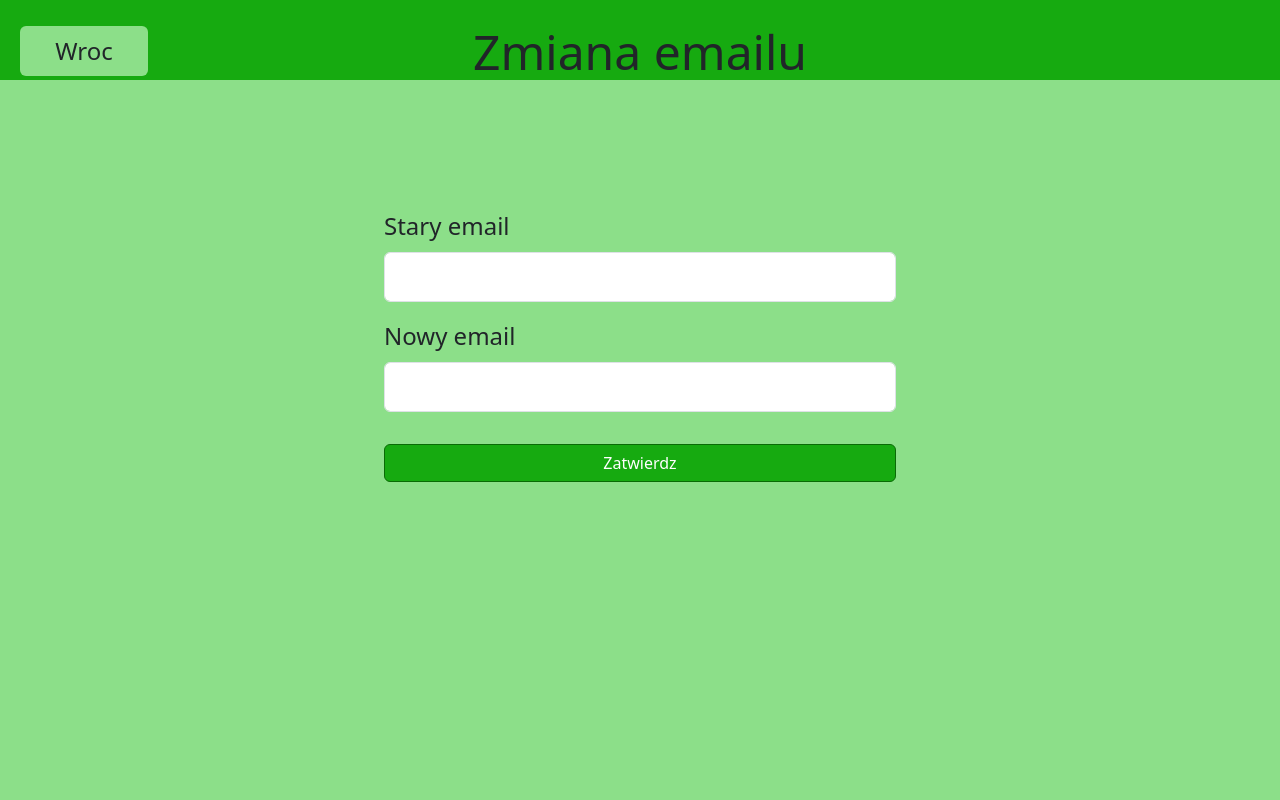
After one commit to piotrzegarek/IPR, a Flask app: page /change-email in a window 1280 px wide. The commit adds this page. Run offline with Flask 3, Linux system fonts and the light colour scheme; a user stored in the database is signed in; tables that the repository leaves empty hold one stand-in row (values such as "Sample post").

Commit message:
Change email view

```diff
--- a/app/forms.py
+++ b/app/forms.py
@@ -12,6 +12,10 @@ class ChangePasswordForm(FlaskForm):
     old_password=PasswordField("Stare haslo", validators=[DataRequired()])
     new_password=PasswordField("Nowe haslo", validators=[DataRequired()])
     confirm_password=PasswordField("Potwierdz haslo", validators=[DataRequired()])
+
+class ChangeEmailForm(FlaskForm):
+    old_email=StringField("Stare haslo", validators=[DataRequired()])
+    new_email=StringField("Nowe haslo", validators=[DataRequired()])
 
 class WarehouseSearchForm(FlaskForm):
     name=StringField("Name")
--- a/app/models.py
+++ b/app/models.py
@@ -15,6 +15,7 @@ class User(db.Model):
     imie = db.Column(db.String(120), nullable=False)
     nazwisko = db.Column(db.String(120), nullable=False)
     authenticated = db.Column(db.Boolean, default=False)
+    email = db.Column(db.String(120), nullable=False, unique=True)
     buyer = db.relationship("Buyer", uselist=False, backref="buyer")
 
     def is_active(self):
@@ -87,6 +88,8 @@ class UserController(Controller):
             user.imie = update_data.get("imie")
         if "nazwisko" in update_data.keys():
             user.nazwisko = update_data.get("nazwisko")
+        if "email" in update_data.keys():
+            user.email = update_data.get("email")
         db.session.commit()
 
     def getLogin(self, username: str) -> User:
--- /dev/null
+++ b/app/templates/change_email.html
@@ -0,0 +1,50 @@
+{% extends "base.html" %}
+{% block title %}Zmiana hasla{% endblock %}
+
+{% block css %}
+<link rel="stylesheet" href="{{ url_for('static', filename='css/login.css') }}">
+{% endblock css %}
+
+{% block content %}
+
+<div class="main-box">
+    <a href="{{ url_for('home') }}" type="button" class="backBtn btn mt-3">Wroc</a>
+    <p class="title-text text-center">Zmiana emailu</p>
+    <div class="form-container">
+        <form class="loginForm" method="POST" action="/change-email">
+            {{ form.csrf_token }}
+            <div class="mb-3">
+                <label class="form-label">Stary email</label>
+                {{ form.old_email(class_="form-control") }}
+                {% if form.old_email.errors %}
+                    <ul class=errors>
+                    {% for error in form.old_email.errors %}
+                    <li>{{ error }}</li>
+                    {% endfor %}
+                    </ul>
+                {% endif %}
+            </div>
+            <div class="mb-3">
+                <label class="form-label">Nowy email</label>
+                {{ form.new_email(class_="form-control") }}
+                {% if form.new_email.errors %}
+                    <ul class=errors>
+                    {% for error in form.new_email.errors %}
+                    <li>{{ error }}</li>
+                    {% endfor %}
+                    </ul>
+                {% endif %}
+            </div>
+
+            <button type="submit" class="btn btn-primary mt-3">Zatwierdz</button>
+            {% if error == true %}
+                <p>Zmiana emaila nie powiodla sie, sprobuj ponownie.</p>
+            {% endif %}
+            {% if success == true %}
+                <p>Email zostal zmieniony.</p>
+            {% endif %}
+        </form>
+    </div>
+</div>
+
+{% endblock content %}
--- a/app/templates/home.html
+++ b/app/templates/home.html
@@ -23,6 +23,9 @@
                 <a class="actionBtn col" href="{{ url_for('logout') }}">
                     <p>Wyloguj</p>
                 </a>
+                <a class="actionBtn col" href="{{ url_for('change_email') }}">
+                    <p>Zmien email</p>
+                </a>
                 <a class="actionBtn col" href="{{ url_for('change_password') }}">
                     <p>Zmien haslo</p>
                 </a>
--- a/app/templates/view_offer.html
+++ b/app/templates/view_offer.html
@@ -53,9 +53,11 @@
                 <div class="comment-content">
                     <p>{{com.author}}: {{com.content}}</p>
                 </div>
+                {% if com.author_id == current_user.id %}
                 <div class="comment-remove" onclick="window.location='/remove-comment/{{offer.id}}/{{com.id}}'">
                     <p>Usun</p>
                 </div>
+                {% endif %}
             </div>
         {% endfor %}
 
--- a/app/views.py
+++ b/app/views.py
@@ -2,7 +2,7 @@ from flask import redirect, url_for, request, render_template
 from flask_login import login_required, current_user
 
 from app import app
-from .forms import LoginForm, ChangePasswordForm, WarehouseSearchForm, OfferCreateForm, OfferSearchForm, AddCommentForm
+from .forms import LoginForm, ChangePasswordForm, WarehouseSearchForm, OfferCreateForm, OfferSearchForm, AddCommentForm, ChangeEmailForm
 from .auth import AuthService
 from .models import MachineController, Offer, OffersController, CommentsController, Comment
 
@@ -44,6 +44,21 @@ def change_password():
             return render_template('change_password.html', form=form, error=True)
 
     return render_template('change_password.html', form=form)
+
+@app.route("/change-email", methods=['GET','POST'])
+@login_required
+def change_email():
+    form = ChangeEmailForm(request.form)
+
+    if request.method == 'POST' and form.validate():
+        data = request.form
+        auth = AuthService(current_user.username)
+        if auth.changeEmail(data.get("old_email"), data.get("new_email")):
+            return render_template('change_email.html', form=form, success=True)
+        else:
+            return render_template('change_email.html', form=form, error=True)
+
+    return render_template('change_email.html', form=form)
 
 
 @app.route("/warehouse", methods=['GET','POST'])
```
Also changed, not shown: app/auth.py (+12 -0 lines).
